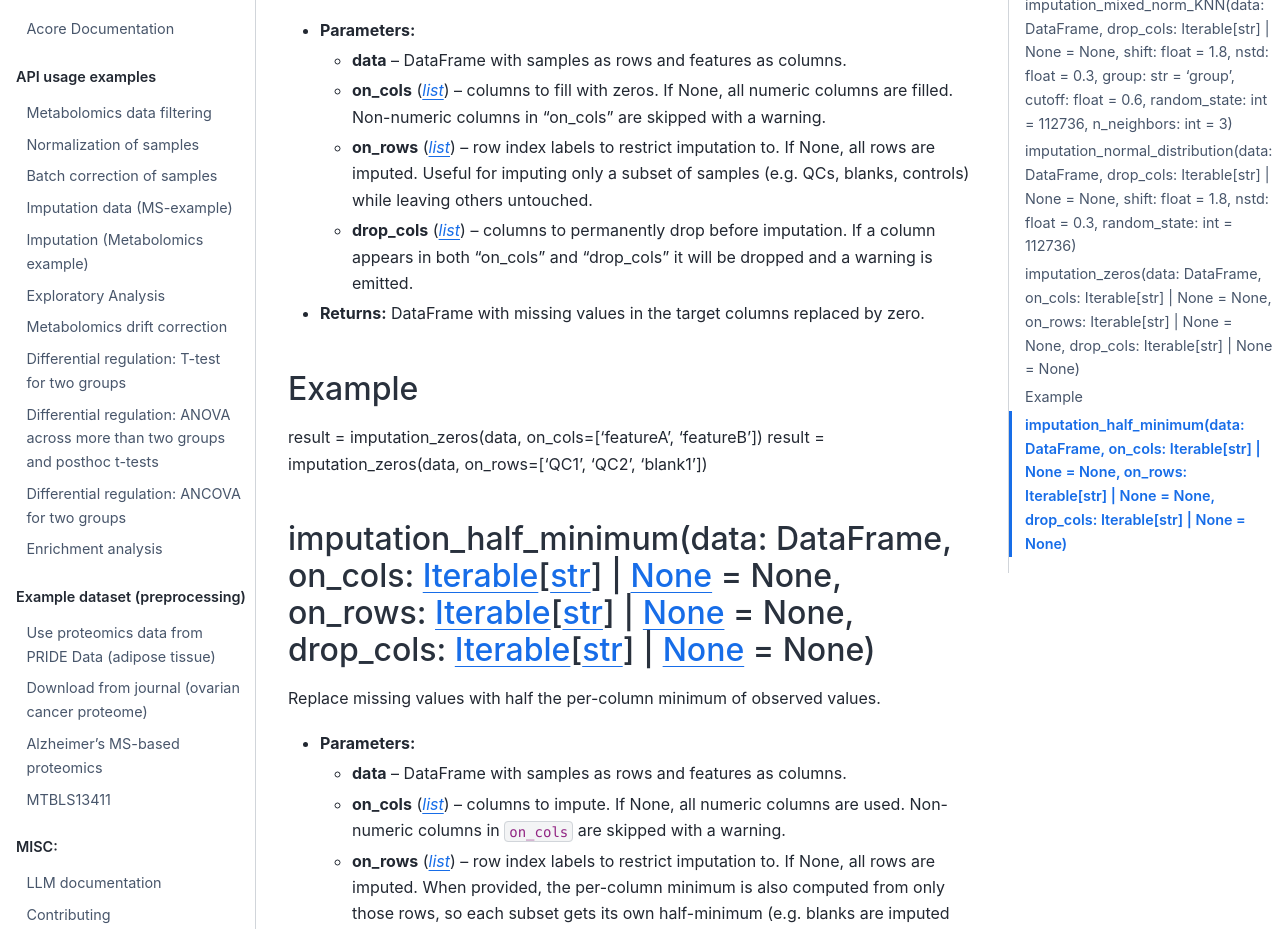
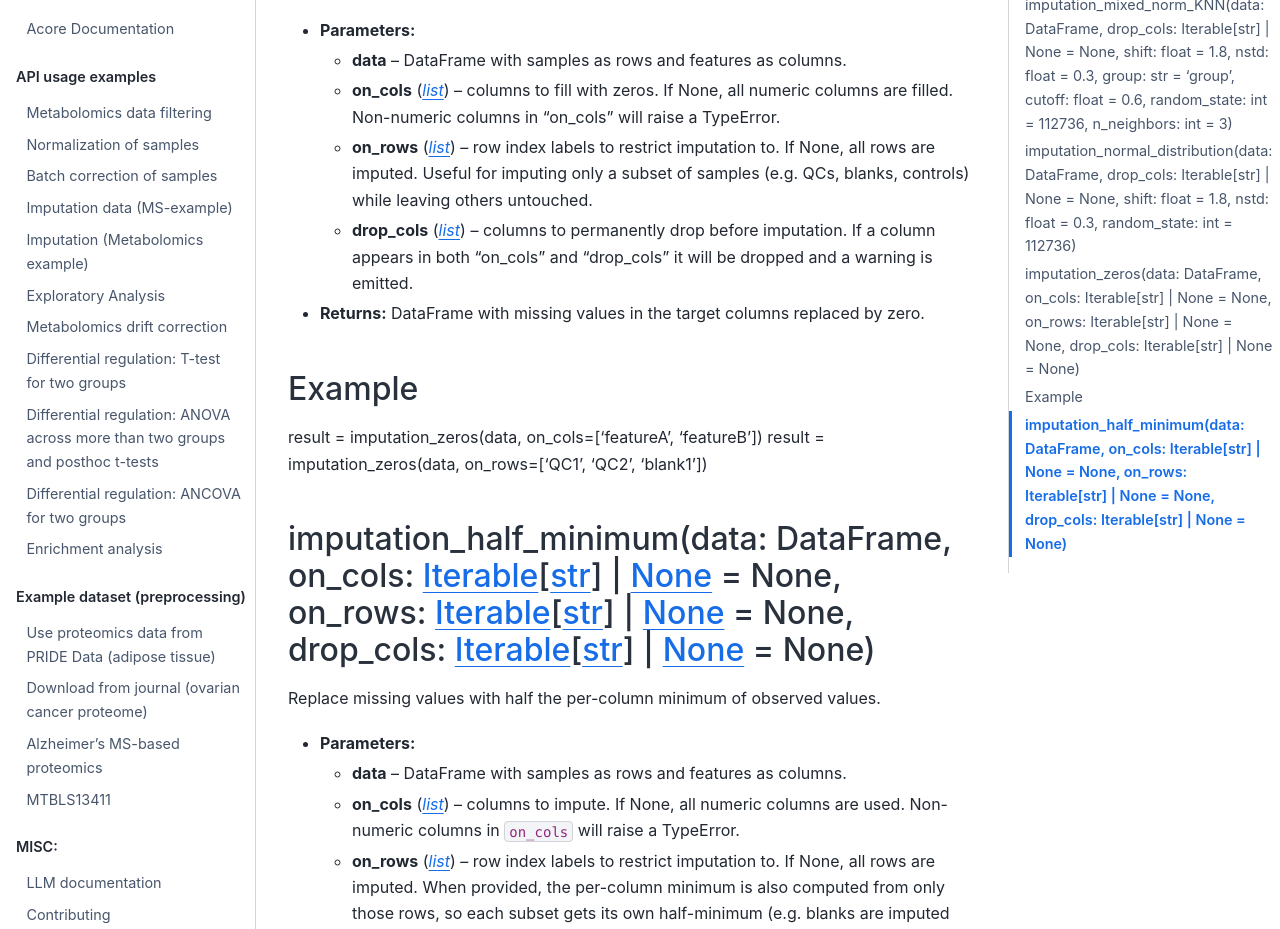
Before and after one commit to Multiomics-Analytics-Group/acore, a Sphinx documentation site: the page built from docs/markdown_ref/acore.imputation_analysis.md, in a window 1280 px wide and 1400 px high, scrolled down 2958 px. Shown: the part 180-1109 px from the top of the window. Built offline with Sphinx 7.4.7 and the Sphinx Book theme 1.1.4, drawn with Linux system fonts in a browser that asks for light colours; pages that are not in the unit, such as notebooks, are missing from menus; a script that is not in the unit is left out.

Commit message:
docs: update markdown reference

```diff
--- a/docs/markdown_ref/acore.imputation_analysis.md
+++ b/docs/markdown_ref/acore.imputation_analysis.md
@@ -105,7 +105,7 @@ Replace missing values with zeros.
 * **Parameters:**
   * **data** – DataFrame with samples as rows and features as columns.
   * **on_cols** ([*list*](https://docs.python.org/3/library/stdtypes.html#list)) – columns to fill with zeros. If None, all numeric columns are filled.
-    Non-numeric columns in “on_cols” are skipped with a warning.
+    Non-numeric columns in “on_cols” will raise a TypeError.
   * **on_rows** ([*list*](https://docs.python.org/3/library/stdtypes.html#list)) – row index labels to restrict imputation to. If None, all rows are
     imputed. Useful for imputing only a subset of samples (e.g. QCs,
     blanks, controls) while leaving others untouched.
@@ -127,7 +127,7 @@ Replace missing values with half the per-column minimum of observed values.
 * **Parameters:**
   * **data** – DataFrame with samples as rows and features as columns.
   * **on_cols** ([*list*](https://docs.python.org/3/library/stdtypes.html#list)) – columns to impute. If None, all numeric columns are used.
-    Non-numeric columns in `on_cols` are skipped with a warning.
+    Non-numeric columns in `on_cols` will raise a TypeError.
   * **on_rows** ([*list*](https://docs.python.org/3/library/stdtypes.html#list)) – row index labels to restrict imputation to. If None, all rows are
     imputed. When provided, the per-column minimum is also computed
     from only those rows, so each subset gets its own half-minimum
```
